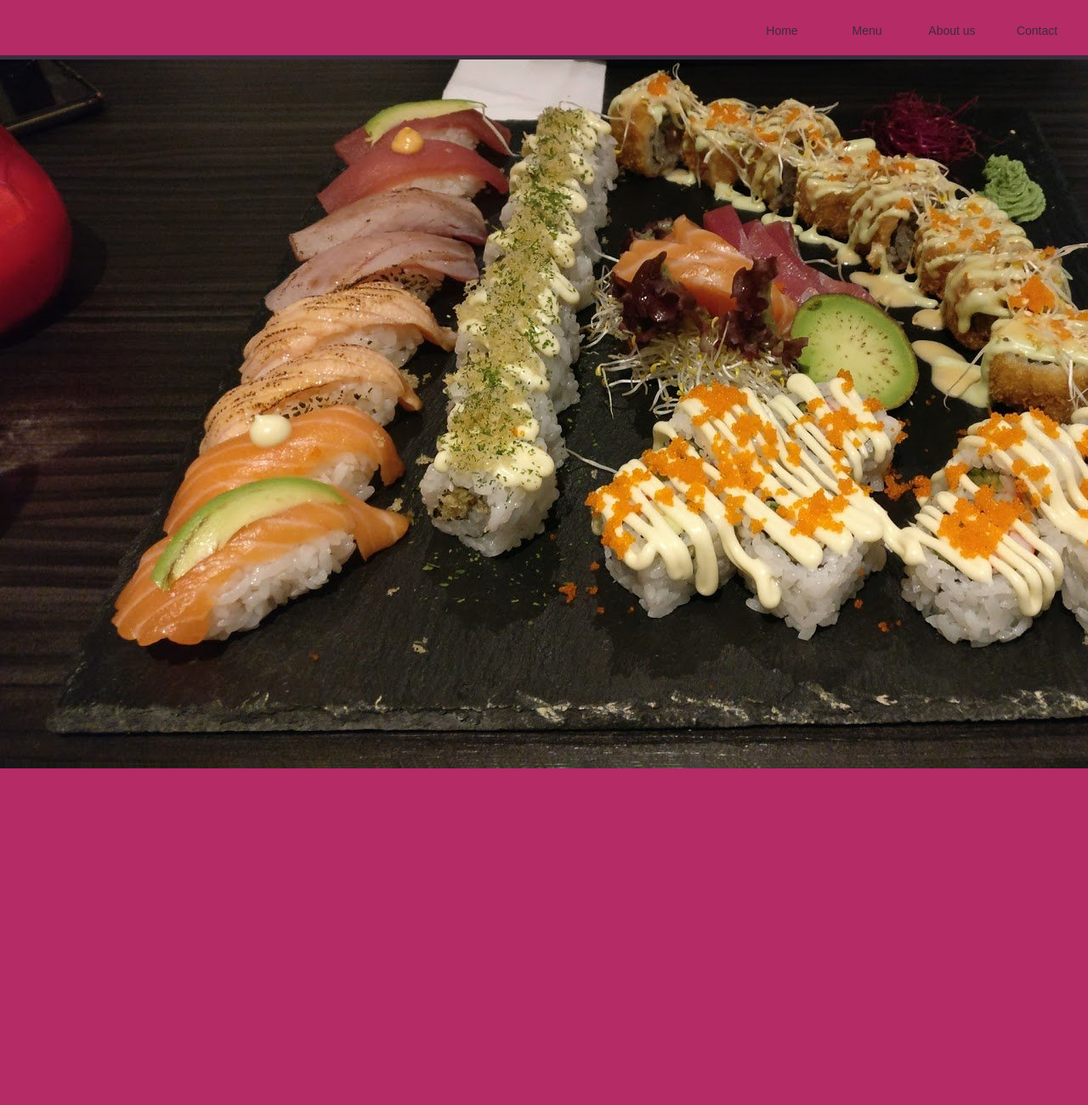
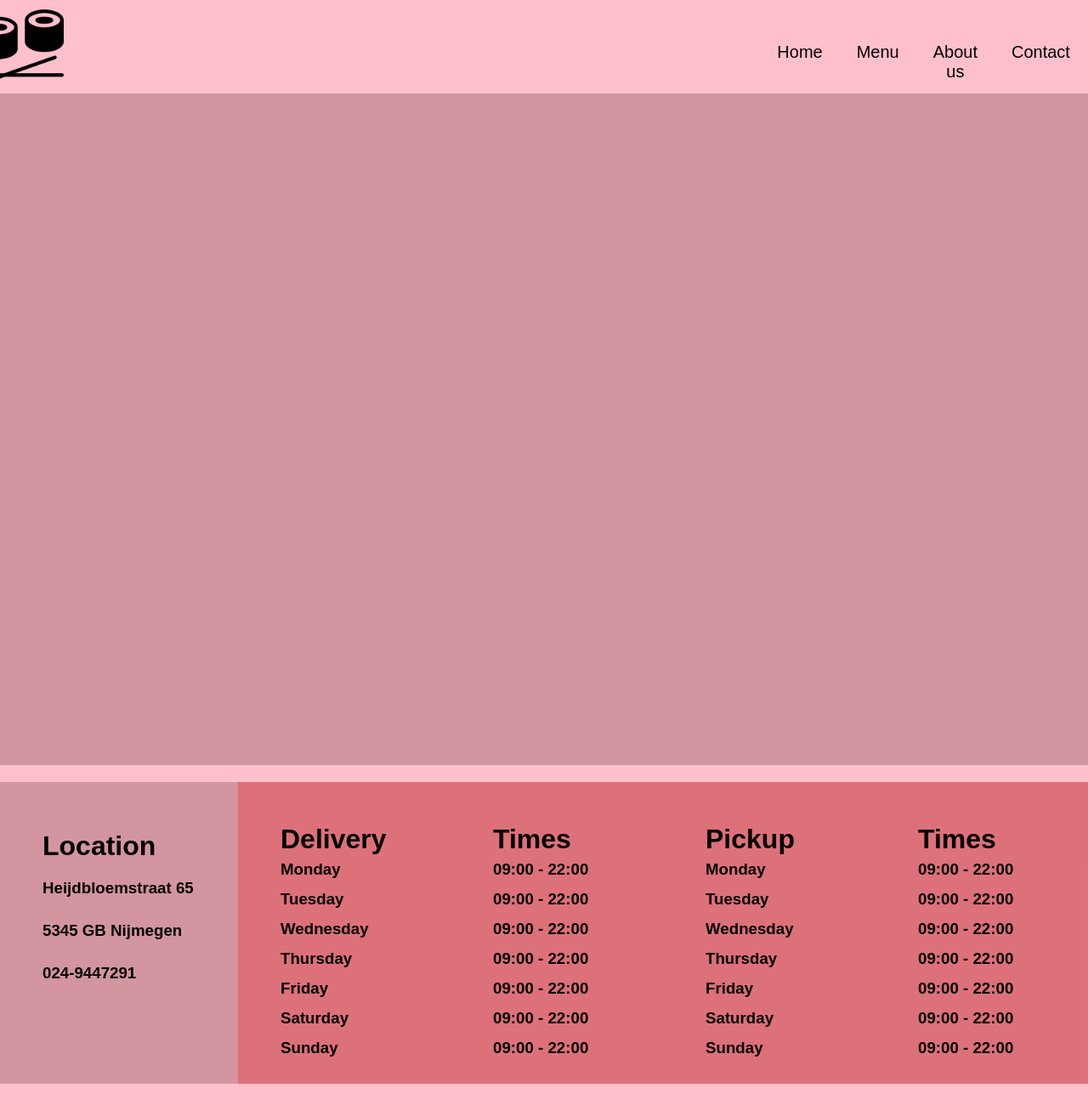
Before and after one commit to LeondeHaas/MiniCrud, a PHP site: page / in a window 1280 px wide; the page is wider, and only the part inside the window is pictured. Shown: that part at 85% size. Before the commit the page ends 904 px from the top of that part, so only its background shows below. Run offline with PHP 8.4, Linux system fonts and the light colour scheme.

Commit message:
Add files via upload

```diff
--- /dev/null
+++ b/Images/desktop.ini
@@ -0,0 +1,4 @@
+[LocalizedFileNames]
+001-instagram.png=@001-instagram.png,0
+002-youtube.png=@002-youtube.png,0
+003-facebook.png=@003-facebook.png,0
--- a/index.php
+++ b/index.php
@@ -1,31 +1,85 @@
 <!DOCTYPE html>
 <html lang="en">
   <head>
-    <link rel="stylesheet" href="styles.css">
-    <meta charset="UTF-8">
-    <meta http-equiv="X-UA-Compatible" content="IE=edge">
-    <meta name="viewport" content="width=device-width, initial-scale=1.0">
+    <link rel="stylesheet" href="styles.css" />
+    <meta charset="UTF-8" />
+    <meta http-equiv="X-UA-Compatible" content="IE=edge" />
+    <meta name="viewport" content="width=device-width, initial-scale=1.0" />
+    <title>Document</title>
   </head>
   <body>
     <header>
-    <nav>
       <div class="header">
+        <img class="img" src="Images/sushi.png" alt="" />
         <div class="page">
           <li><a class="pagina" href="index.php">Home</a></li>
         </div>
         <div class="page">
           <li><a class="pagina" href="index.php">Menu</a></li>
         </div>
-             <div class="page">
+        <div class="page1">
           <li><a class="pagina" href="index.php">About us</a></li>
         </div>
         <div class="page">
           <li><a class="pagina" href="index.php">Contact</a></li>
         </div>
-    </nav>
+      </div>
     </header>
- <div class="bg">
-  <img class="bg" src="Images/Kaniwa.jpg">
+    <div class="container"></div>
+  </body>
+  <footer>
+    <div class="footer">
+      <div class="block1">
+        <h1>Location</h1>
+        <h3>Heijdbloemstraat 65</h3>
+        <h3> 5345 GB Nijmegen</h3>
+        <h3> 024-9447291</h3>
       </div>
-</body>
+     <div class="containertime">
+       <div class="block">
+         <h1>Delivery</h1>
+         <h3>Monday</h3>
+         <h3>Tuesday</h3>
+         <h3>Wednesday</h3>
+         <h3>Thursday</h3>
+         <h3>Friday</h3>
+         <h3>Saturday</h3>
+         <h3>Sunday</h3>
+       </div>
+       <div class="block">
+          <h1>Times</h1>
+         <h3>09:00 - 22:00</h3>
+         <h3>09:00 - 22:00</h3>
+         <h3>09:00 - 22:00</h3>
+         <h3>09:00 - 22:00</h3>
+         <h3>09:00 - 22:00</h3>
+         <h3>09:00 - 22:00</h3>
+         <h3>09:00 - 22:00</h3>
+       </div>
+     </div>
+     <div class="containertime">
+       <div class="block">
+         <h1>Pickup</h1>
+         <h3>Monday</h3>
+         <h3>Tuesday</h3>
+         <h3>Wednesday</h3>
+         <h3>Thursday</h3>
+         <h3>Friday</h3>
+         <h3>Saturday</h3>
+         <h3>Sunday</h3>
+       </div>
+       <div class="block">
+          <h1>Times</h1>
+         <h3>09:00 - 22:00</h3>
+         <h3>09:00 - 22:00</h3>
+         <h3>09:00 - 22:00</h3>
+         <h3>09:00 - 22:00</h3>
+         <h3>09:00 - 22:00</h3>
+         <h3>09:00 - 22:00</h3>
+         <h3>09:00 - 22:00</h3>
+       </div>
+     </div>
+
+    <div class="tm"></div>
+  </footer>
 </html>
--- a/styles.css
+++ b/styles.css
@@ -1,53 +1,93 @@
 * {
   margin: 0;
   padding: 0;
-  color: #3c2c3e;
   box-sizing: border-box;
   font-family: "Poppins", sans-serif;
   text-decoration: none;
+  color: black;
 }
-
-body {
-  background: url(/Images/kaniwa.jpg);
-  background-size: cover;
+li {
+  list-style: none;
 }
 
 .header {
   width: 100%;
-  height: 70px;
-  background-color: #b52b65;
+  height: 110px;
+  background-color: pink;
   display: flex;
   justify-content: right;
   align-items: center;
   font-size: 15px;
   padding: 10px;
+  border: red;
   position: fixed;
-  z-index: 1000;
-  border-bottom: 5px solid #3c2c3e;
 }
 
 .page {
   width: 100px;
   height: 50px;
-  background-color: #b52b65;
+  background-color: pink;
   padding: 20px;
   text-align: center;
-  font-size: 14px;
-}
-
-.pagina:hover {
-  color: white;
-}
-
-li {
-  list-style: none;
+  font-size: 20px;
 }
 
 .page1 {
-  width: 160px;
+  width: 130px;
   height: 50px;
-  background-color: #b52b65;
+  background-color: pink;
   padding: 20px;
   text-align: center;
-  font-size: 14px;
+  font-size: 20px;
 }
+
+.img {
+  width: 100px;
+  height: 100px;
+  margin-right: 65%;
+}
+
+.container {
+  width: 100%;
+  height: 900px;
+  background-color: rgb(211, 149, 159);
+}
+
+.footer {
+  width: auto;
+  height: 400px;
+  background-color: pink;
+  display: flex;
+  justify-content: space-around;
+}
+
+.block {
+  width: 250px;
+  height: 355px;
+  background-color: rgba(211, 149, 159, 0.76);
+  padding: 50px;
+  line-height: 35px;
+}
+
+.block1 {
+  width: 300px;
+  height: 355px;
+  background-color: rgb(211, 149, 159);
+  margin-top: 20px;
+  padding: 50px;
+  line-height: 50px;
+}
+
+.tm {
+  width: auto;
+  height: 25px;
+  background-color: rgb(211, 149, 159);
+}
+
+.containertime {
+  width: 500px;
+  height: 355px;
+  background-color: red;
+  margin-top: 20px;
+  display: flex;
+}
```
Also changed, not shown: Images/001-instagram.png (added), Images/002-youtube.png (added), Images/003-facebook.png (added), Images/Japanese-sushi-on-a-rustic-dark-background.jpg (added), Images/pngtree-japanese-poster-japan-tourism-japanese-zephyr-image_16665.jpg (added), Images/shushi1.jpg (added), Images/shushi2.jpeg (added), Images/sushi.png (added), Images/sushi3.jpg (added). Lines whose indentation alone changed are shown as unchanged.
